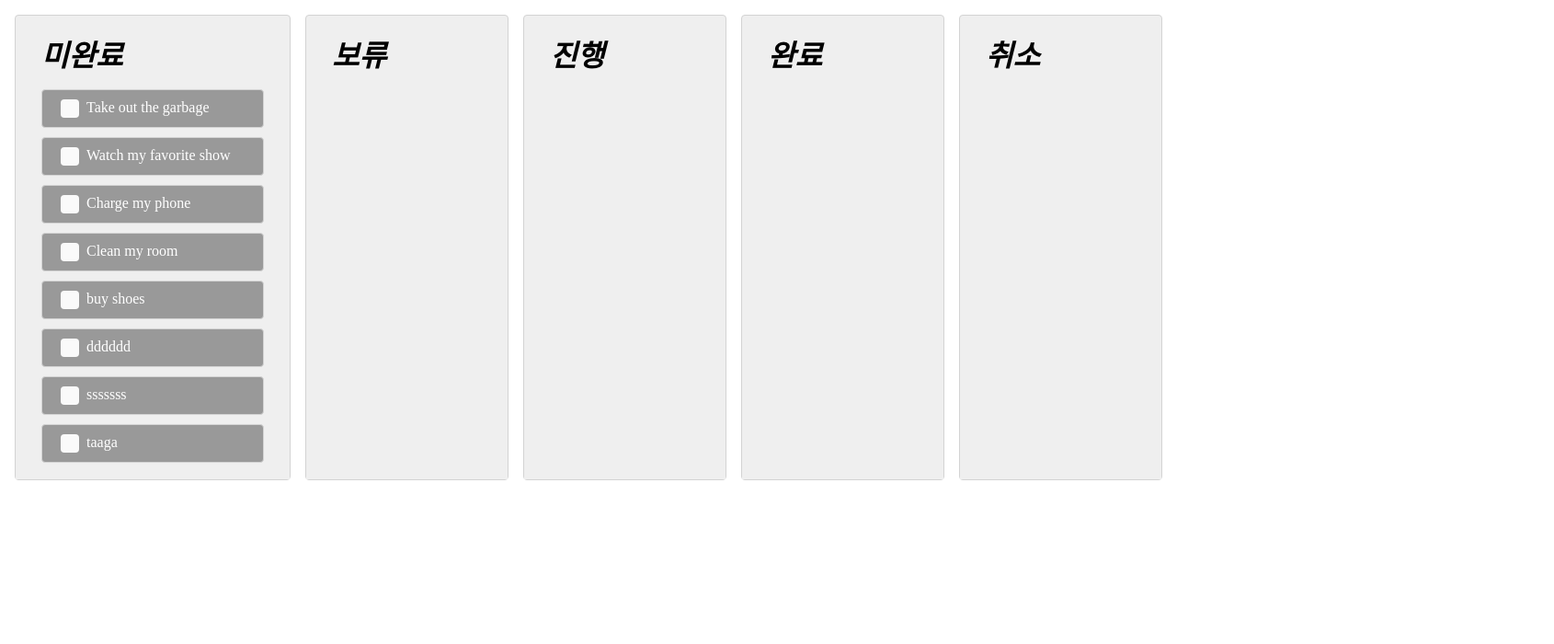
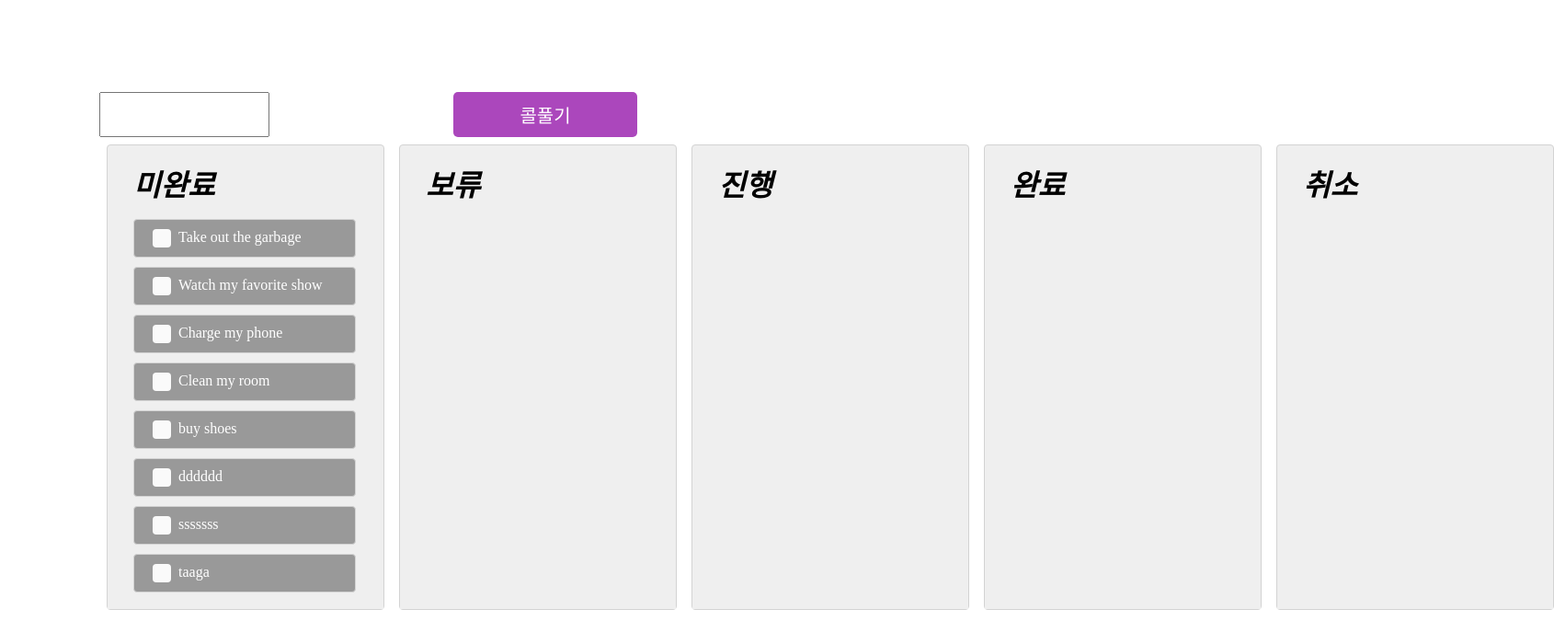
Before and after one commit to kbu715/KanbanBoard, a React (Create React App) app: page / in a window 1280 px wide. Shown: the top 700 px of the page at 92% size, 1690 px wide, since content can reach past the window. Built offline with nearby package versions, Linux system fonts and the light colour scheme.

Commit message:
더미데이터로 스크린 구현

```diff
--- a/src/App.js
+++ b/src/App.js
@@ -4,8 +4,35 @@ import Column from "./components/Column";
 import { DragDropContext } from "react-beautiful-dnd";
 import styled from "styled-components";
 
+const AppboardContainer = styled.div`
+  display: flex;
+  flex-direction: column;
+  margin: 100px;
+`;
+
 const Container = styled.div`
   display: flex;
+`;
+
+const HeaderItem = styled.div`
+  display: flex;
+  justify-content: flex-start;
+`;
+
+const ButtonCallCancel = styled.button`
+  margin-left: 200px;
+  min-width: 200px;
+  padding: 10px 20px;
+  background-color: #ab47bc;
+  border: none;
+  border-radius: 5px;
+  color: white;
+  font-size: 20px;
+  &:focus,
+  &:active,
+  &:hover {
+    outline: none;
+  }
 `;
 
 function App() {
@@ -122,6 +149,11 @@ function App() {
   };
 
   return (
+    <AppboardContainer>
+      <HeaderItem>
+        <input />
+        <ButtonCallCancel>콜풀기</ButtonCallCancel>
+      </HeaderItem>
       <DragDropContext
         onDragEnd={onDragEnd}
         onDragStart={onDragStart}
@@ -136,6 +168,7 @@ function App() {
           })}
         </Container>
       </DragDropContext>
+    </AppboardContainer>
   );
 }
 
--- a/src/components/Column.js
+++ b/src/components/Column.js
@@ -8,7 +8,7 @@ const Container = styled.div`
   border: 1px solid lightgrey;
   background-color: #efefef;
   border-radius: 4px;
-  width: 350px;
+  min-width: 300px;
   display: flex;
   flex-direction: column;
 `;
```
Also changed, not shown: 1 other file (tests, documents, lock files or other folders). Lines whose indentation alone changed are shown as unchanged.
